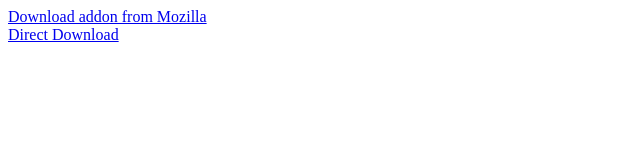
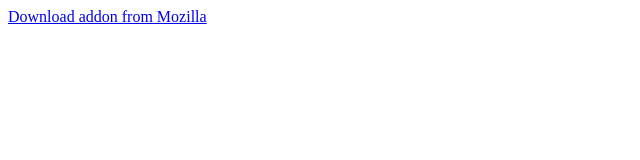
Before and after one commit to subhra74/xdm-firefox-old, a browser extension: page firefox.html in a window 1280 px wide. Shown: the whole page, without its empty margins (0-640 px from the left). Drawn offline with Linux system fonts and the light colour scheme.

Commit message:
Update firefox.html

```diff
--- a/firefox.html
+++ b/firefox.html
@@ -1,7 +1,5 @@
 <html>
   <body>
     <a href="https://addons.mozilla.org/en-US/firefox/addon/xdm-browser-monitor/">Download addon from Mozilla</a>
-    <br/>
-    <a href="https://subhra74.github.io/xdm-firefox/xdm_ff_webext.xpi">Direct Download</a>
   </body>
 </html>
```
